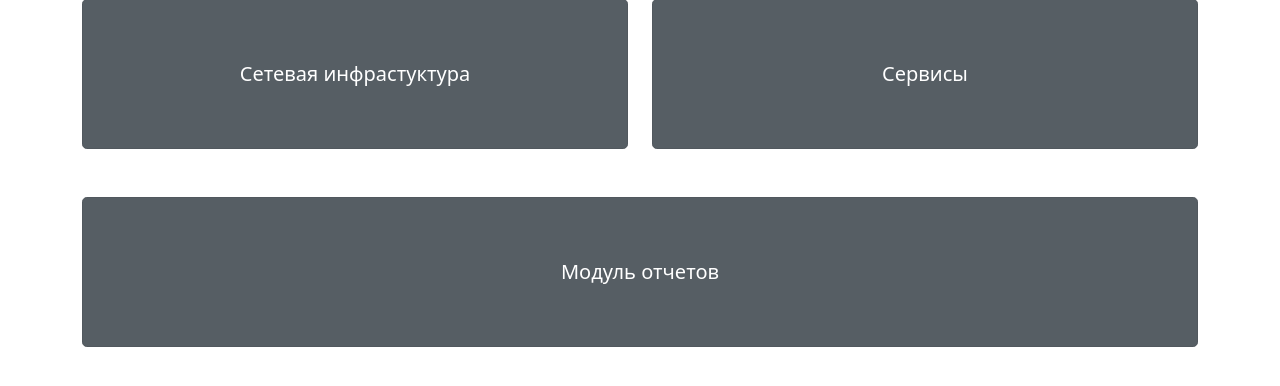
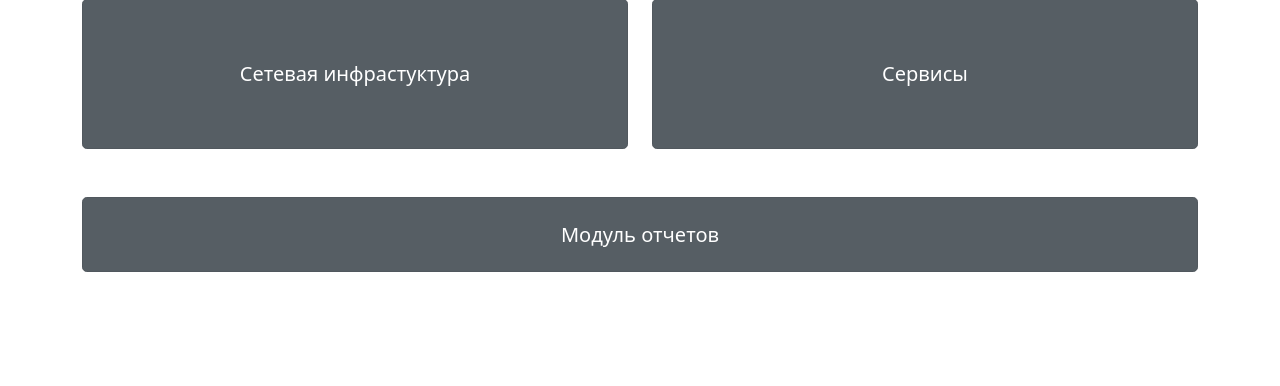
Before and after one commit to ghostforpy/techuchet, a Django app: page / in a window 1280 px wide. Shown: the part 105-491 px from the top of the page. Run offline with Django 4.2, Linux system fonts and the light colour scheme; some libraries are stand-ins or nearby versions.

Commit message:
change home page

```diff
--- a/techuchet/static/css/project.css
+++ b/techuchet/static/css/project.css
@@ -22,3 +22,7 @@
 .form-table-search-tr{
   border-color: white;
 }
+.home-btn-otchet{
+  height: 75px;
+
+}
--- a/techuchet/templates/pages/home.html
+++ b/techuchet/templates/pages/home.html
@@ -10,5 +10,5 @@
             <a href="{% url 'services-page'%}"><button class="home-btns align-middle btn btn-secondary btn-lg active w-100" role="link">Сервисы</button></a>
         </div>
     </div>
-    <a href="#"><button class="home-btns btn btn-secondary btn-lg active w-100 mt-5" role="button" aria-pressed="true">Модуль отчетов</button></a>
+    <a href="#"><button class="home-btn-otchet btn btn-secondary btn-lg active w-100 mt-5" role="button" aria-pressed="true">Модуль отчетов</button></a>
 {% endblock content %}
```
